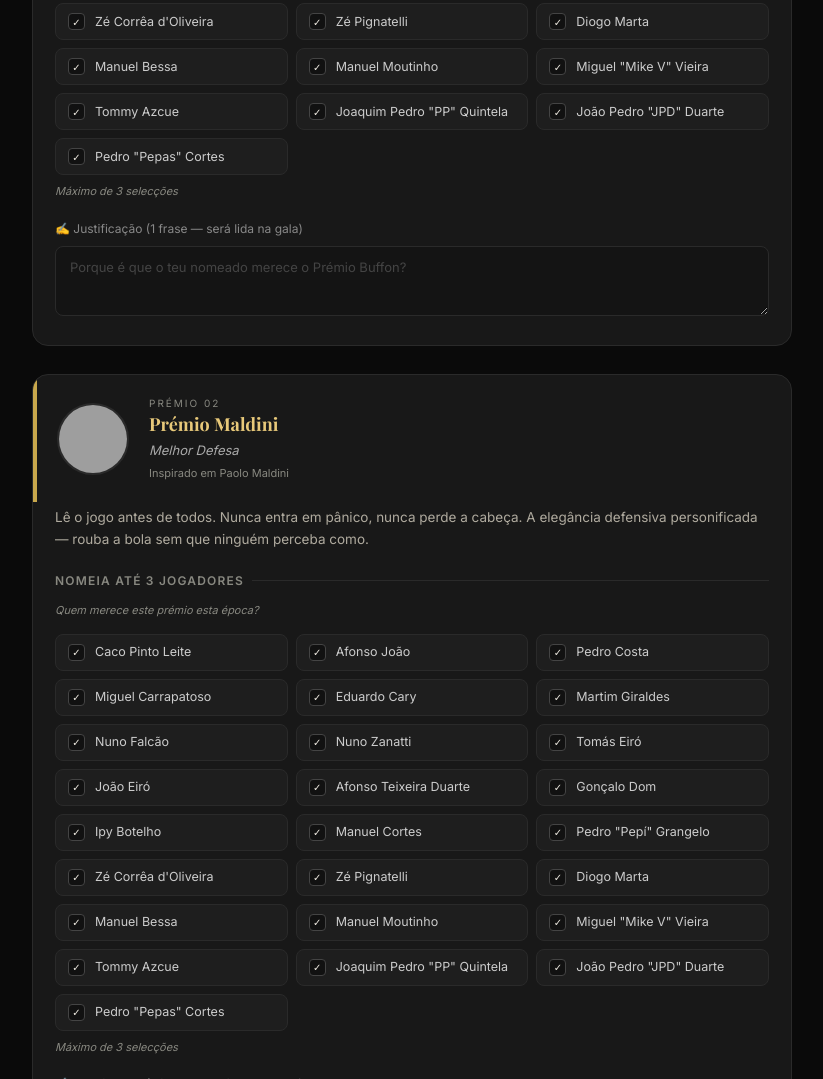
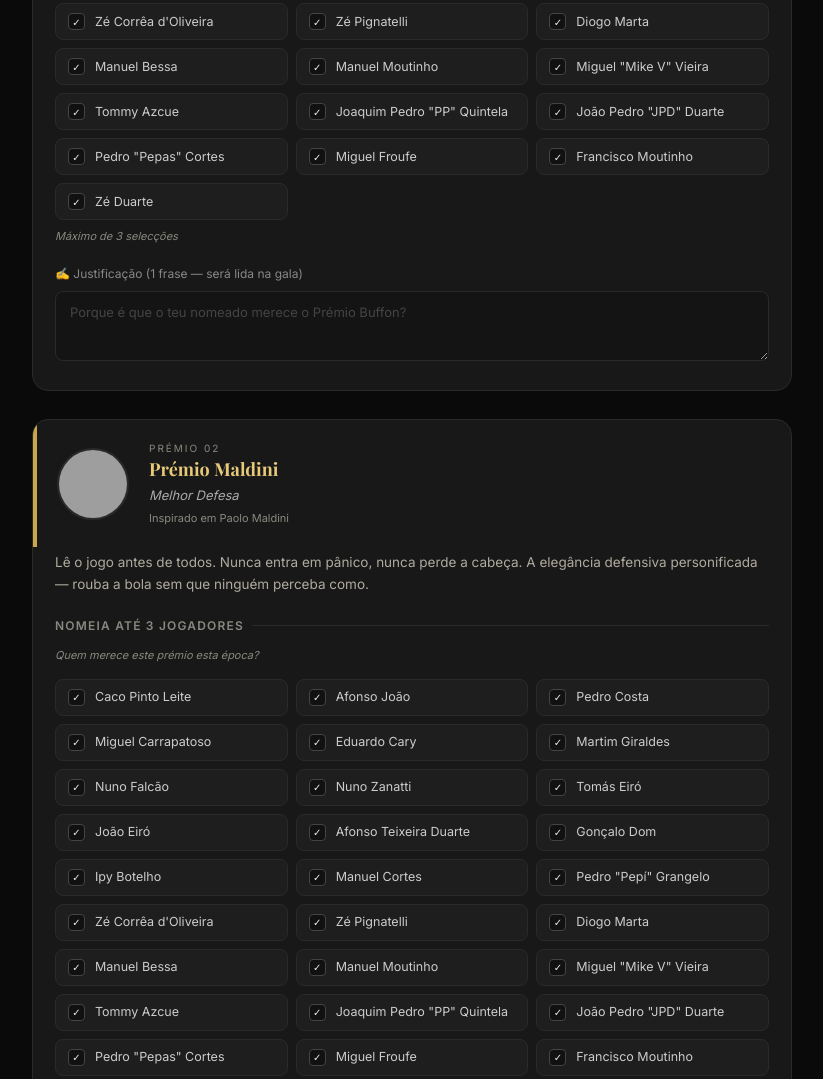
Before and after one commit to educary97/galagordo, a plain HTML site: page index.html in a window 1280 px wide. Shown: the part 1498-2577 px from the top of the page, without its empty margins (228-1051 px from the left). Drawn offline with nearby package versions, Linux system fonts and the light colour scheme; grey boxes are pictures that could not be loaded.

Commit message:
Add files via upload

```diff
--- a/index.html
+++ b/index.html
@@ -926,7 +926,8 @@
   "Ipy Botelho","Manuel Cortes","Pedro \"Pepí\" Grangelo","Zé Corrêa d'Oliveira",
   "Zé Pignatelli","Diogo Marta","Manuel Bessa","Manuel Moutinho",
   "Miguel \"Mike V\" Vieira","Tommy Azcue","Joaquim Pedro \"PP\" Quintela",
-  "João Pedro \"JPD\" Duarte","Pedro \"Pepas\" Cortes"
+  "João Pedro \"JPD\" Duarte","Pedro \"Pepas\" Cortes",
+  "Miguel Froufe","Francisco Moutinho","Zé Duarte"
 ];
 
 const selections = {};
@@ -991,7 +992,7 @@
 // 4. Go to Account → API Keys, copy Public Key → paste below as EMAILJS_PUBLIC_KEY
 const EMAILJS_SERVICE_ID  = "service_a825bbs";
 const EMAILJS_TEMPLATE_ID = "template_o44w0ie";
-const EMAILJS_PUBLIC_KEY  = "sbIPSFB87ac6DJa_V";
+const EMAILJS_PUBLIC_KEY  = "-x2t5MM0sANGZTA9B";
 
 emailjs.init({ publicKey: EMAILJS_PUBLIC_KEY });
 
```
